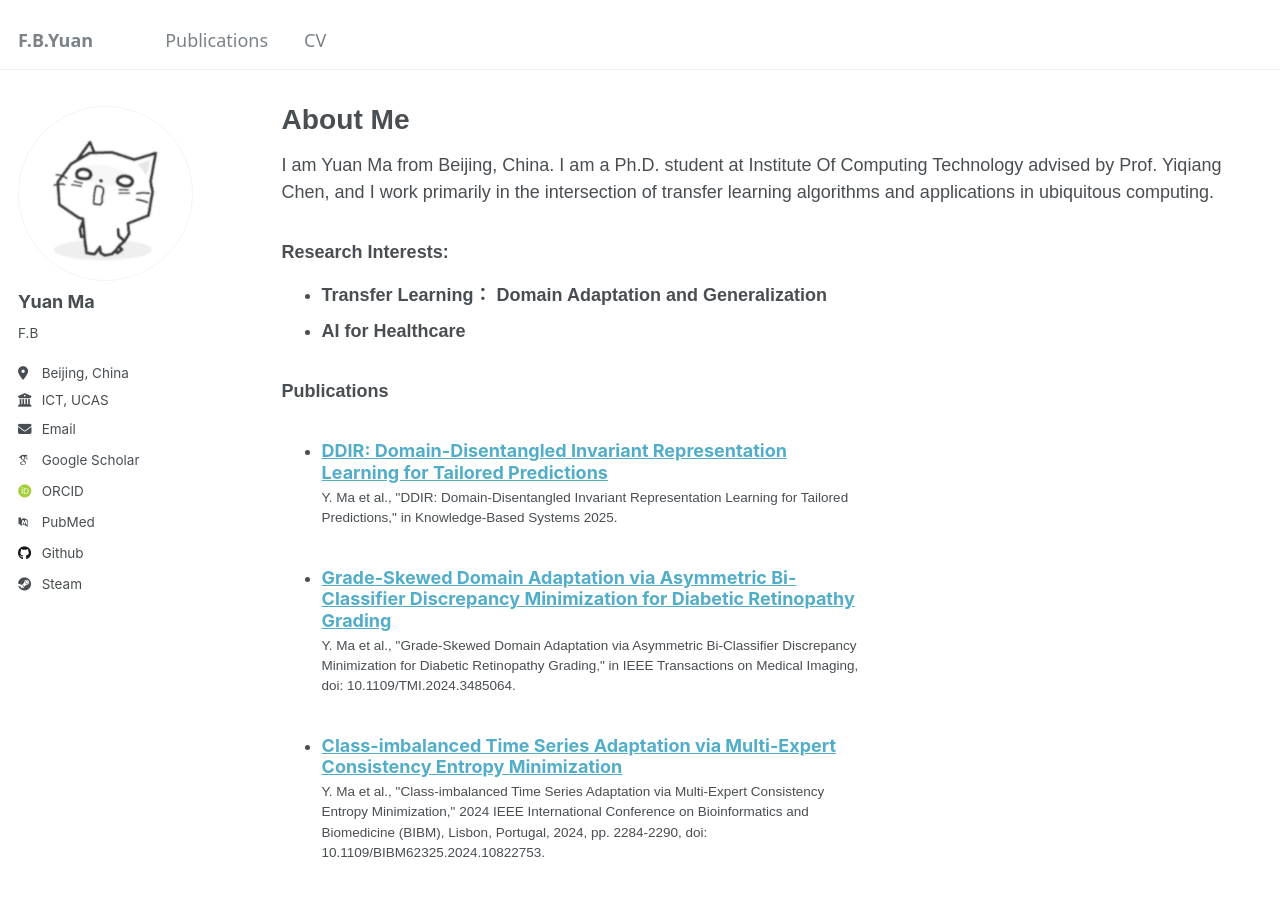
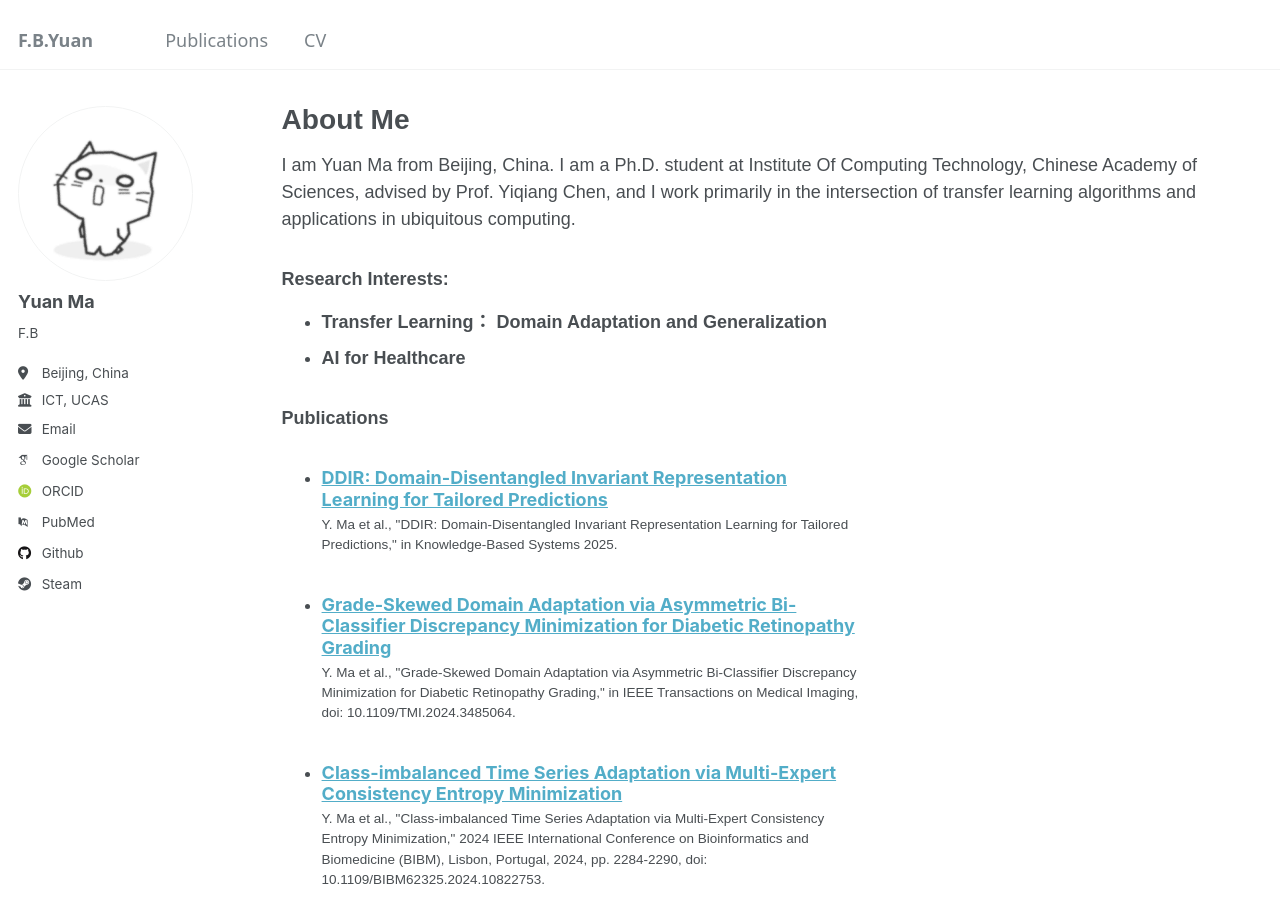
Before and after one commit to FByyyyuan/FByyyyuan.github.io, a Jekyll site: the page built from _pages/about.md, in a window 1280 px wide and 900 px high. Built offline with Jekyll 4.4.1, drawn with Linux system fonts in a browser that asks for light colours; nearby versions of some CDN libraries; some web fonts are replaced.

Commit message:
Update about.md

```diff
--- a/_pages/about.md
+++ b/_pages/about.md
@@ -8,7 +8,7 @@ redirect_from:
   - /about.html
 ---
 
-I am Yuan Ma from Beijing, China. I am a Ph.D. student at Institute Of Computing Technology advised by Prof. Yiqiang Chen, and I work primarily in the intersection of transfer learning algorithms and applications in ubiquitous computing.
+I am Yuan Ma from Beijing, China. I am a Ph.D. student at Institute Of Computing Technology, Chinese Academy of Sciences, advised by Prof. Yiqiang Chen, and I work primarily in the intersection of transfer learning algorithms and applications in ubiquitous computing.
 
 ### Research Interests:
 - **Transfer Learning： Domain Adaptation and Generalization**
```
